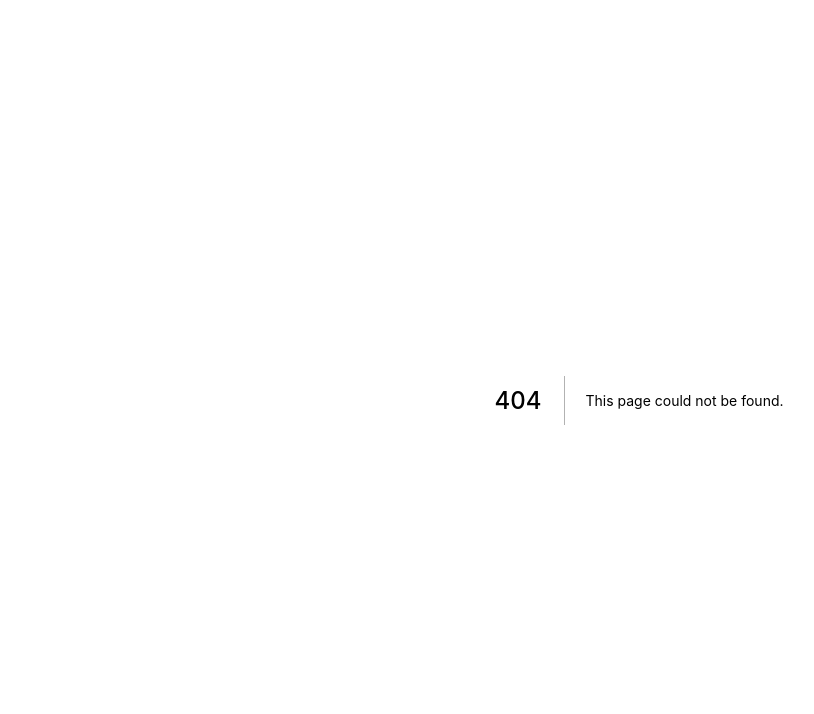
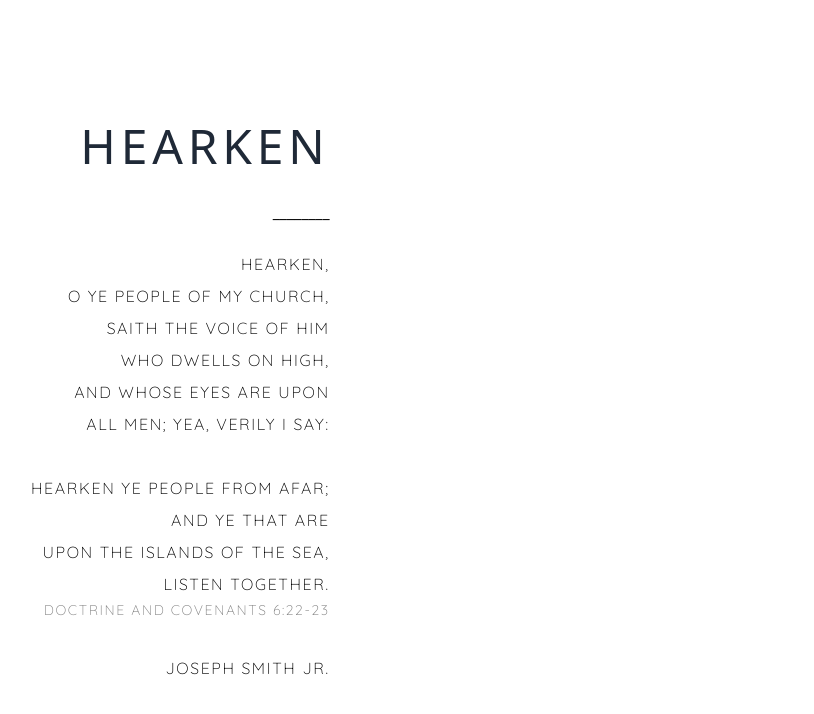
Before and after one commit to sfonua10/mobile-quote-app, a Next.js app: page /hong in a window 1280 px wide. Before the commit this address had no page. Shown: the top 714 px of the page, without its empty margins (1-815 px from the left). Built offline with nearby package versions, Linux system fonts and the light colour scheme.

Commit message:
hong page

```diff
--- a/package.json
+++ b/package.json
@@ -9,6 +9,7 @@
   },
   "dependencies": {
     "autoprefixer": "^10.1.0",
+    "html-react-parser": "^1.1.1",
     "next": "10.0.4",
     "postcss": "^8.2.2",
     "react": "17.0.1",
--- /dev/null
+++ b/pages/hong.js
@@ -0,0 +1,60 @@
+import React, { useState } from "react";
+import Head from "next/head";
+const parse = require('html-react-parser');
+
+export default function Hong() {
+  const quotes = [
+    {
+      word: "PRAY",
+      quote: "HEARKEN, \nO YE PEOPLE OF MY CHURCH,",
+      reference: "DOCTRINE AND COVENANTS 1:1",
+      source: "Joseph Smith Jr.",
+    },
+  ];
+  const [currentQuote, setCurrentQuote] = useState({
+    word: "HEARKEN",
+    quote: "<p>Hearken, <br />O Ye people of my church,<br />saith the voice of Him<br />who dwells on High,<br />and whose eyes are upon<br />all men; yea, verily I say:<br /><br />hearken ye people from afar;<br />and ye that are<br />upon the islands of the sea,<br />listen together.</p>",
+    reference: "DOCTRINE AND COVENANTS 6:22-23",
+    source: "Joseph Smith Jr.",
+  });
+  const [currentInd, setCurrentInd] = useState(0);
+  const nextQuote = () => {
+    setCurrentInd(currentInd + 1);
+    if (currentInd === quotes.length - 1) {
+      setCurrentInd(0);
+    }
+
+    setCurrentQuote(quotes[currentInd]);
+  };
+
+  const testStr = `<p>Hello, World,\nand all you beautiful people in it!</p>`
+  return (
+    <>
+      <Head>
+        <title>Hong Quotes</title>
+        <link rel="icon" href="/apple-touch-icon.png" />
+      </Head>
+
+      <main className="flex bg-white-300 h-screen font-notoSerifTC">
+        <div
+          className="flex flex-col text-right self-center mx-8"
+          onClick={nextQuote}
+        >
+          <h1 className="text-5xl leading-tight uppercase text-gray-800 font-thin tracking-widest">
+            {currentQuote.word}
+          </h1>
+          <br />
+          ________
+
+          <br /><br />
+          <div className="uppercase font-quickSand tracking-widest leading-loose">
+            {parse(currentQuote.quote)}
+            <p className="text-sm opacity-50">{currentQuote.reference}</p>
+            <br />
+            <p className="tangerine-greatVibes">{currentQuote.source}</p>
+          </div>
+        </div>
+      </main>
+    </>
+  );
+}
--- a/styles/globals.css
+++ b/styles/globals.css
@@ -1,3 +1,6 @@
+@import url('https://fonts.googleapis.com/css2?family=Noto+Serif+TC:wght@300&display=swap');
+@import url('https://fonts.googleapis.com/css2?family=Quicksand:wght@300&display=swap');
+@import url('https://fonts.googleapis.com/css2?family=Tangerine&display=swap');
 /* ./styles/globals.css */
 @tailwind base;
 @tailwind components;
--- a/tailwind.config.js
+++ b/tailwind.config.js
@@ -12,7 +12,13 @@ module.exports = {
   },
   darkMode: false, // or 'media' or 'class'
   theme: {
-    extend: {},
+    extend: {
+      fontFamily: {
+        notoSerifTC: ['Noto Serif TC', 'system-ui'],
+        quickSand: ['Quicksand', 'system-ui'],
+        tangerine: ['Tangerine', 'system-ui']
+      }
+    },
   },
   variants: {
     extend: {},
```
Also changed, not shown: 1 other file (tests, documents, lock files or other folders).
